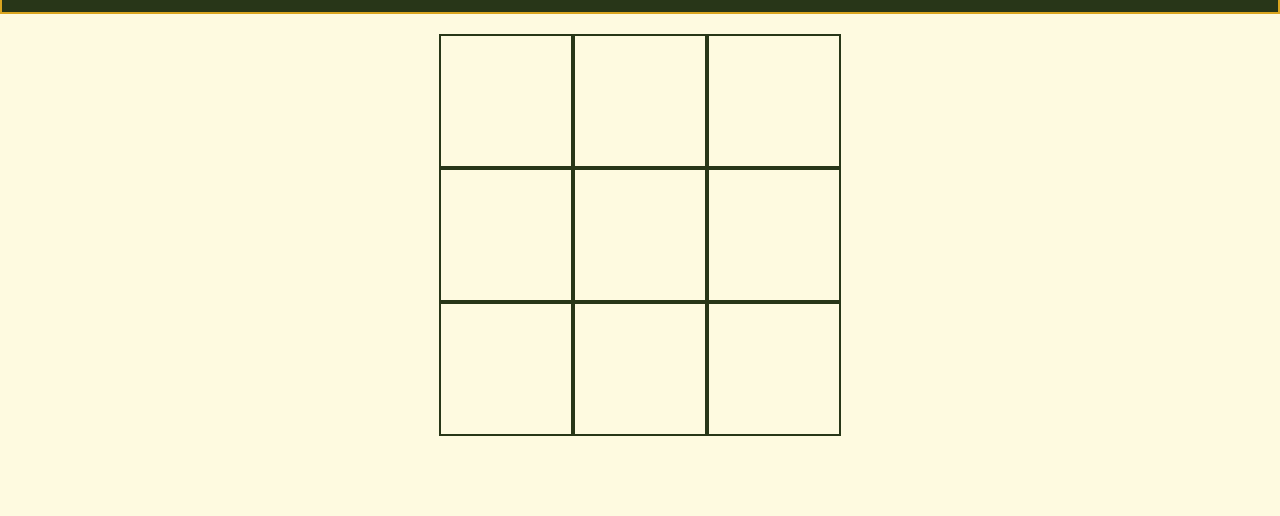
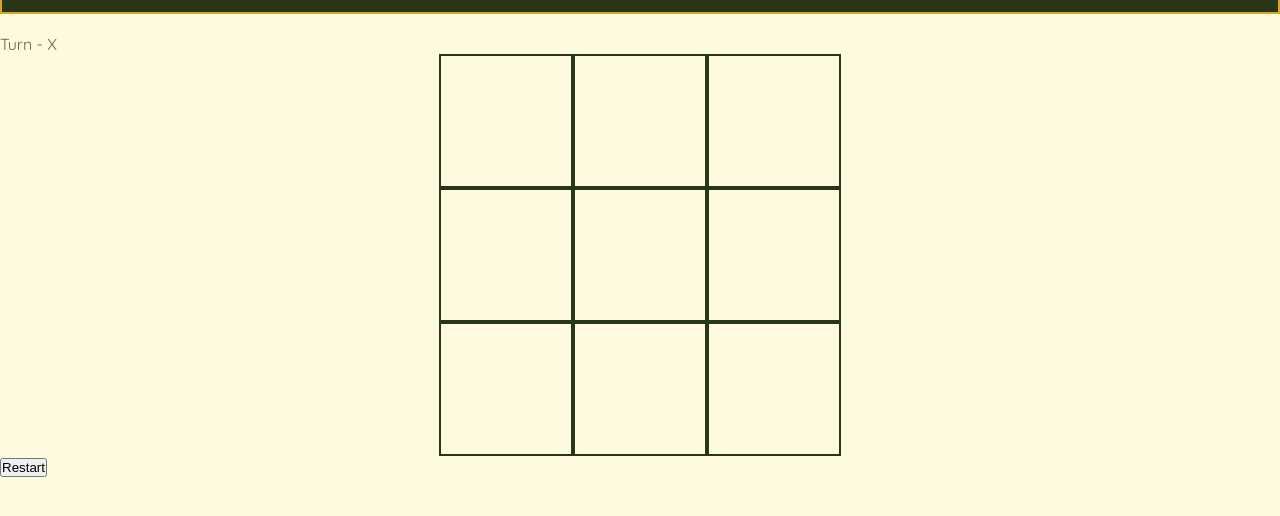
Before and after one commit to Ripon-Patgiri/Tic-Tac-Toe, a plain HTML site: page index.html in a window 1280 px wide. Shown: the part 94-610 px from the top of the page. Drawn offline with Linux system fonts and the light colour scheme; a web font is replaced by a local one.

Commit message:
Updated HTML Markup.

```diff
--- a/index.html
+++ b/index.html
@@ -18,6 +18,7 @@
       <h1 class="title">Tic-Tac-Toe</h1>
     </header>
     <main class="main">
+      <div class="message" id="message">Turn - X</div>
       <div class="gameBoard">
         <div class="block" data-index="0"></div>
         <div class="block" data-index="1"></div>
@@ -29,6 +30,9 @@
         <div class="block" data-index="7"></div>
         <div class="block" data-index="8"></div>
       </div>
+      <div class="restart">
+        <button class="restart-button" id="restartBtn">Restart</button>
+      </div>
     </main>
     <script src="scripts.js"></script>
   </body>
```
